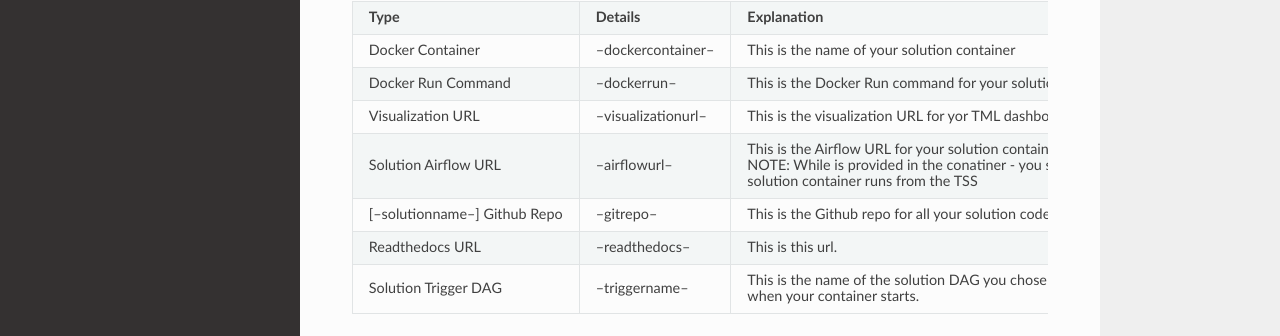
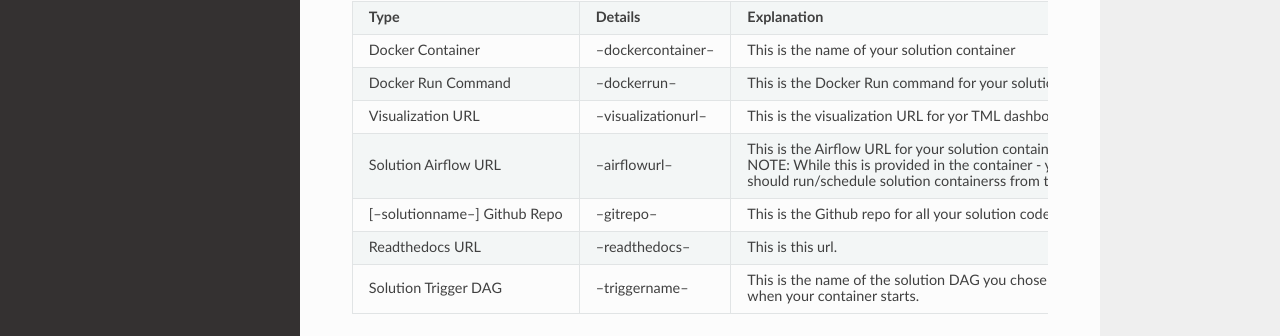
Before and after one commit to vanesalcb06/tssproject2-2b5c, a Sphinx documentation site: the page built from docs/source/operating.rst, in a window 1280 px wide. Shown: the part 385-721 px from the top of the page. Built offline with Sphinx 7.4.7 and the Read the Docs theme 2.0.0, drawn with Linux system fonts in a browser that asks for light colours.

Commit message:
Update operating.rst

```diff
--- a/docs/source/operating.rst
+++ b/docs/source/operating.rst
@@ -25,9 +25,9 @@
      - --airflowurl--
      - This is the Airflow URL for your solution container.
 
-       NOTE: While is provided in the conatiner - you should run/schedule
+       NOTE: While this is provided in the container - you
 
-       solution container runs from the TSS
+       should run/schedule solution containerss from the TSS
    * - [--solutionname--] Github Repo
      - --gitrepo--
      - This is the Github repo for all your solution code
```
